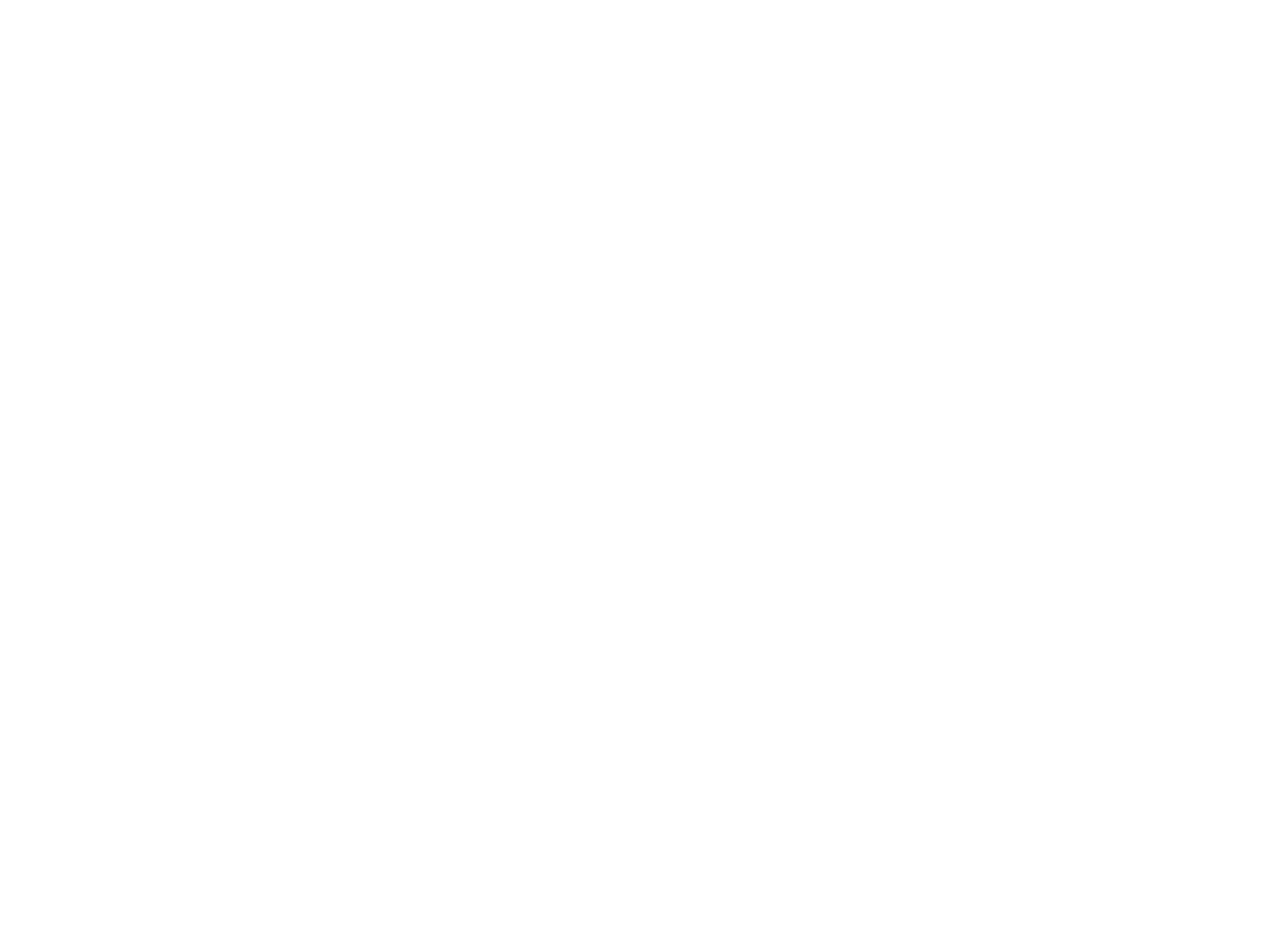
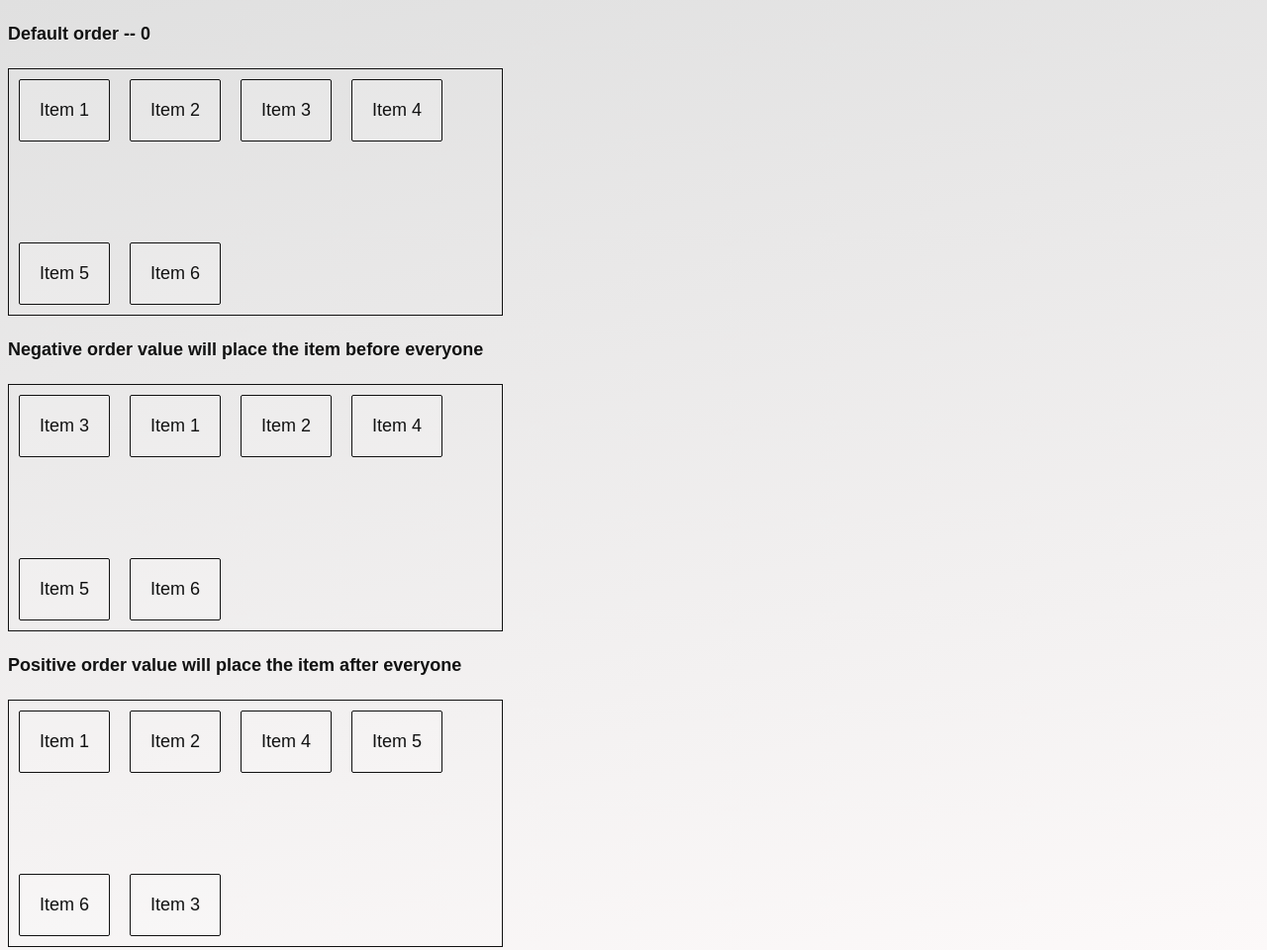
Before and after one commit to kawnayeen/flexbox, a plain HTML site: page html/item/order.html in a window 1280 px wide. Shown: the whole page at 99% size. Before the commit the page ends 800 px from the top, so only its background shows below. Drawn offline with Linux system fonts and the light colour scheme.

Commit message:
order example added

```diff
--- a/css/base.css
+++ b/css/base.css
@@ -1,6 +1,6 @@
 * {
     color: #111;
-    text-shadow: 1px 1px 0 #000;
+    text-shadow: 1px 1px 0 #eee;
     box-sizing: border-box;
     font-family: Ubuntu, sans-serif;
 }
--- a/css/item/order.css
+++ b/css/item/order.css
@@ -0,0 +1,21 @@
+.container {
+    display: flex;
+    align-items: flex-start;
+    flex-flow: row wrap;
+    align-content: space-between;
+    width: 500px;
+    height: 250px;
+    border: 1px solid #111;
+}
+
+.default div:nth-child(3) {
+    order: 0;
+}
+
+.beforeEveryone div:nth-child(3){
+    order: -1;
+}
+
+.afterEveryone div:nth-child(3){
+    order: 1;
+}
--- a/html/item/order.html
+++ b/html/item/order.html
@@ -3,10 +3,38 @@
 <head>
     <meta charset="UTF-8">
     <title>Order</title>
-    <link href="../../css/base.css"/>
-    <link href="../../css/item/order.css"/>
+    <link rel="stylesheet" href="../../css/base.css"/>
+    <link rel="stylesheet" href="../../css/item/order.css"/>
 </head>
 <body>
+<h4>Default order -- 0</h4>
+<section class="container default">
+    <div>Item 1</div>
+    <div>Item 2</div>
+    <div>Item 3</div>
+    <div>Item 4</div>
+    <div>Item 5</div>
+    <div>Item 6</div>
+</section>
 
+<h4>Negative order value will place the item before everyone</h4>
+<section class="container beforeEveryone">
+    <div>Item 1</div>
+    <div>Item 2</div>
+    <div>Item 3</div>
+    <div>Item 4</div>
+    <div>Item 5</div>
+    <div>Item 6</div>
+</section>
+
+<h4>Positive order value will place the item after everyone</h4>
+<section class="container afterEveryone">
+    <div>Item 1</div>
+    <div>Item 2</div>
+    <div>Item 3</div>
+    <div>Item 4</div>
+    <div>Item 5</div>
+    <div>Item 6</div>
+</section>
 </body>
 </html>
```
